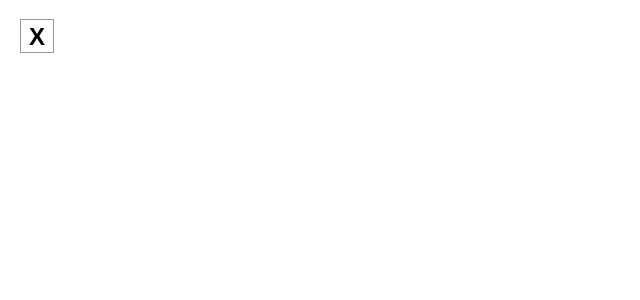
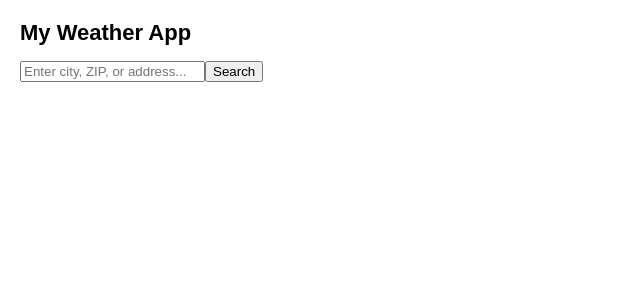
Before and after one commit to davidvillon04/weather-news-project, a React (Create React App) app in the folder weather-news-app/: page / in a window 1280 px wide. Shown: the top 300 px of the page, without its empty margins (0-640 px from the left). Built offline with nearby package versions, Linux system fonts and the light colour scheme; no server answers.

Commit message:
Created input box for finding coordinates

```diff
--- a/weather-news-app/src/App.js
+++ b/weather-news-app/src/App.js
@@ -1,3 +1,58 @@
-export default function Square() {
-  return <button className="square">X</button>;
+import React, { useState } from "react";
+
+export default function App() {
+   const [searchTerm, setSearchTerm] = useState("");
+   const [coordinates, setCoordinates] = useState({ lat: null, lon: null });
+
+   // Access API key from the .env file
+   const API_KEY = process.env.REACT_APP_OPENWEATHER_API_KEY;
+
+   // Function to handle the search submission
+   const handleSearch = async (event) => {
+      event.preventDefault();
+      console.log("User searched for:", searchTerm);
+
+      try {
+         // Build the API URL with the search term and API key
+         const url = `https://api.openweathermap.org/geo/1.0/direct?q=${searchTerm}&limit=1&appid=${API_KEY}`;
+
+         const response = await fetch(url);
+
+         // Check if the response is ok, then parse it into JSON
+         const data = await response.json();
+
+         // If data is returned, update the coordinates state
+         if (data && data.length > 0) {
+            const { lat, lon } = data[0];
+            setCoordinates({ lat, lon });
+            console.log("Coordinates:", lat, lon);
+         } else {
+            console.error("No location found. Please try another search.");
+         }
+      } catch (error) {
+         console.error("Error fetching geocoding data:", error);
+      }
+   };
+
+   return (
+      <div>
+         <h1>My Weather App</h1>
+         <form onSubmit={handleSearch}>
+            <input
+               type="text"
+               placeholder="Enter city, ZIP, or address..."
+               value={searchTerm}
+               onChange={(e) => setSearchTerm(e.target.value)}
+            />
+            <button type="submit">Search</button>
+         </form>
+
+         {coordinates.lat && coordinates.lon && (
+            <div>
+               <p>Latitude: {coordinates.lat}</p>
+               <p>Longitude: {coordinates.lon}</p>
+            </div>
+         )}
+      </div>
+   );
 }
--- a/weather-news-app/src/index.js
+++ b/weather-news-app/src/index.js
@@ -6,7 +6,7 @@ import App from "./App";
 
 const root = createRoot(document.getElementById("root"));
 root.render(
-  <StrictMode>
-    <App />
-  </StrictMode>
+   <StrictMode>
+      <App />
+   </StrictMode>
 );
```
Also changed, not shown: weather-news-app/package.json (+13 -1 lines), 1 other file (tests, documents, lock files or other folders).
